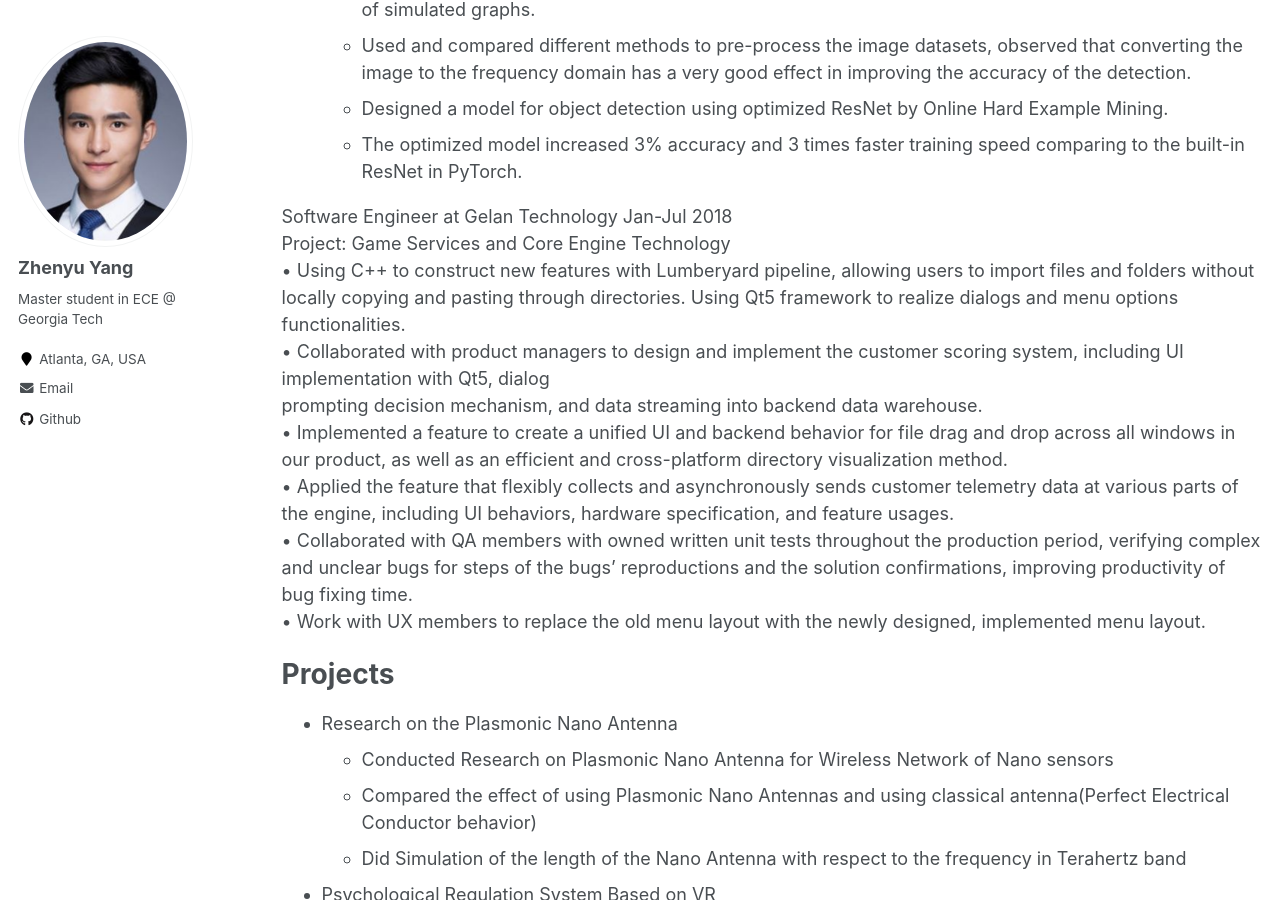
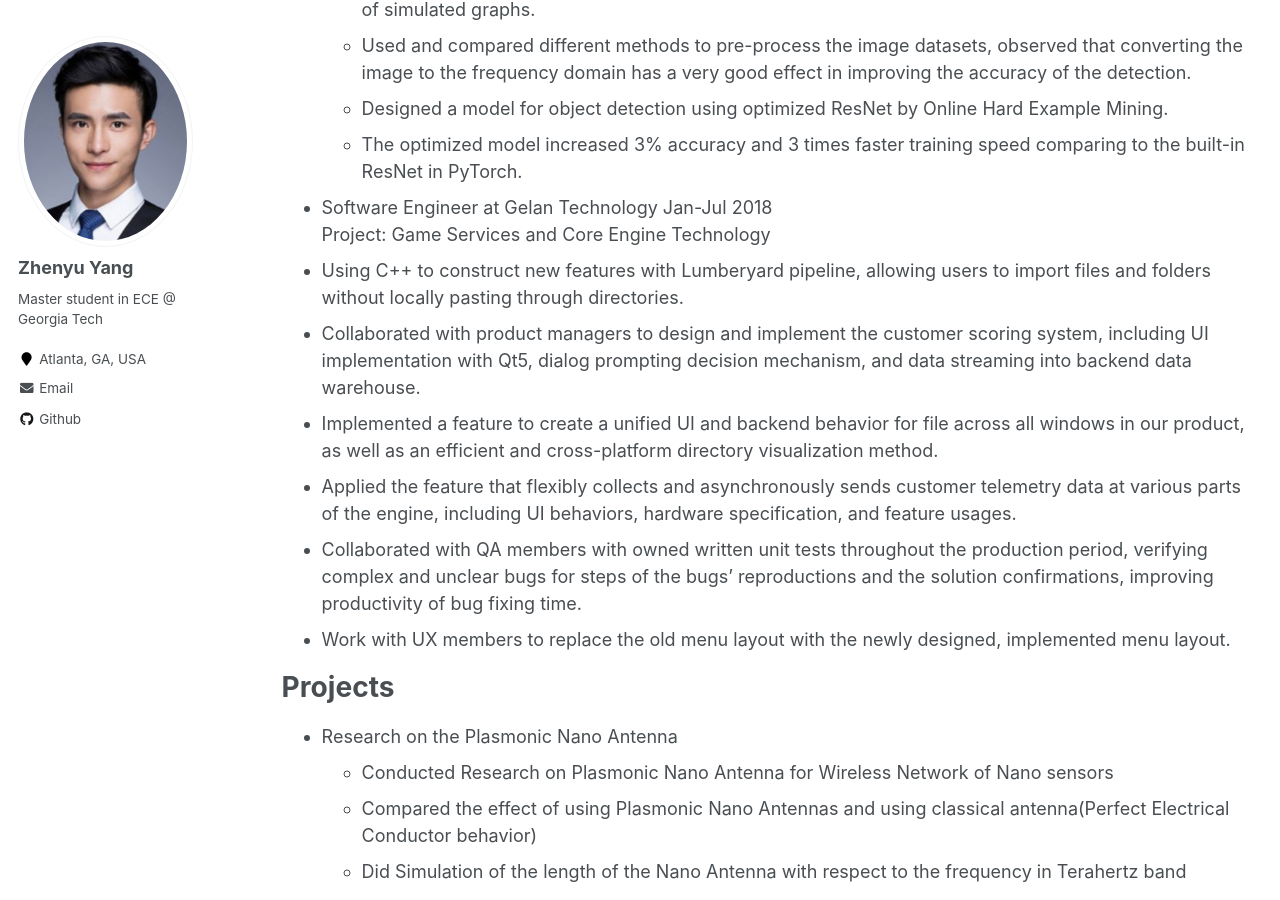
Before and after one commit to azpeteryang/azpeteryang.github.io, a Jekyll site: the page built from _pages/cv.md, in a window 1280 px wide and 900 px high, scrolled down 412 px. Built offline with Jekyll 4.4.1, drawn with Linux system fonts in a browser that asks for light colours.

Commit message:
Update cv.md

```diff
--- a/_pages/cv.md
+++ b/_pages/cv.md
@@ -22,15 +22,14 @@
   * Designed a model for object detection using optimized ResNet by Online Hard Example Mining.
   * The optimized model increased 3% accuracy and 3 times faster training speed comparing to the built-in ResNet in PyTorch.
 
-Software Engineer at Gelan Technology                                                                 Jan-Jul 2018
-Project: Game Services and Core Engine Technology
-• Using C++ to construct new features with Lumberyard pipeline, allowing users to import files and folders without locally copying and pasting through directories. Using Qt5 framework to realize dialogs and menu options functionalities.
-• Collaborated with product managers to design and implement the customer scoring system, including UI implementation with Qt5, dialog
-prompting decision mechanism, and data streaming into backend data warehouse.
-• Implemented a feature to create a unified UI and backend behavior for file drag and drop across all windows in our product, as well as an efficient and cross-platform directory visualization method.
-• Applied the feature that flexibly collects and asynchronously sends customer telemetry data at various parts of the engine, including UI behaviors, hardware specification, and feature usages.
-• Collaborated with QA members with owned written unit tests throughout the production period, verifying complex and unclear bugs for steps of the bugs’ reproductions and the solution confirmations, improving productivity of bug fixing time.
-• Work with UX members to replace the old menu layout with the newly designed, implemented menu layout.
+* Software Engineer at Gelan Technology                                                                 Jan-Jul 2018
+  Project: Game Services and Core Engine Technology
+* Using C++ to construct new features with Lumberyard pipeline, allowing users to import files and folders without locally     pasting through directories.
+* Collaborated with product managers to design and implement the customer scoring system, including UI implementation with Qt5, dialog prompting decision mechanism, and data streaming into backend data warehouse.
+* Implemented a feature to create a unified UI and backend behavior for file across all windows in our product, as well as an efficient and cross-platform directory visualization method.
+* Applied the feature that flexibly collects and asynchronously sends customer telemetry data at various parts of the engine, including UI behaviors, hardware specification, and feature usages.
+* Collaborated with QA members with owned written unit tests throughout the production period, verifying complex and unclear bugs for steps of the bugs’ reproductions and the solution confirmations, improving productivity of bug fixing time.
+* Work with UX members to replace the old menu layout with the newly designed, implemented menu layout.
 
 
 
```
